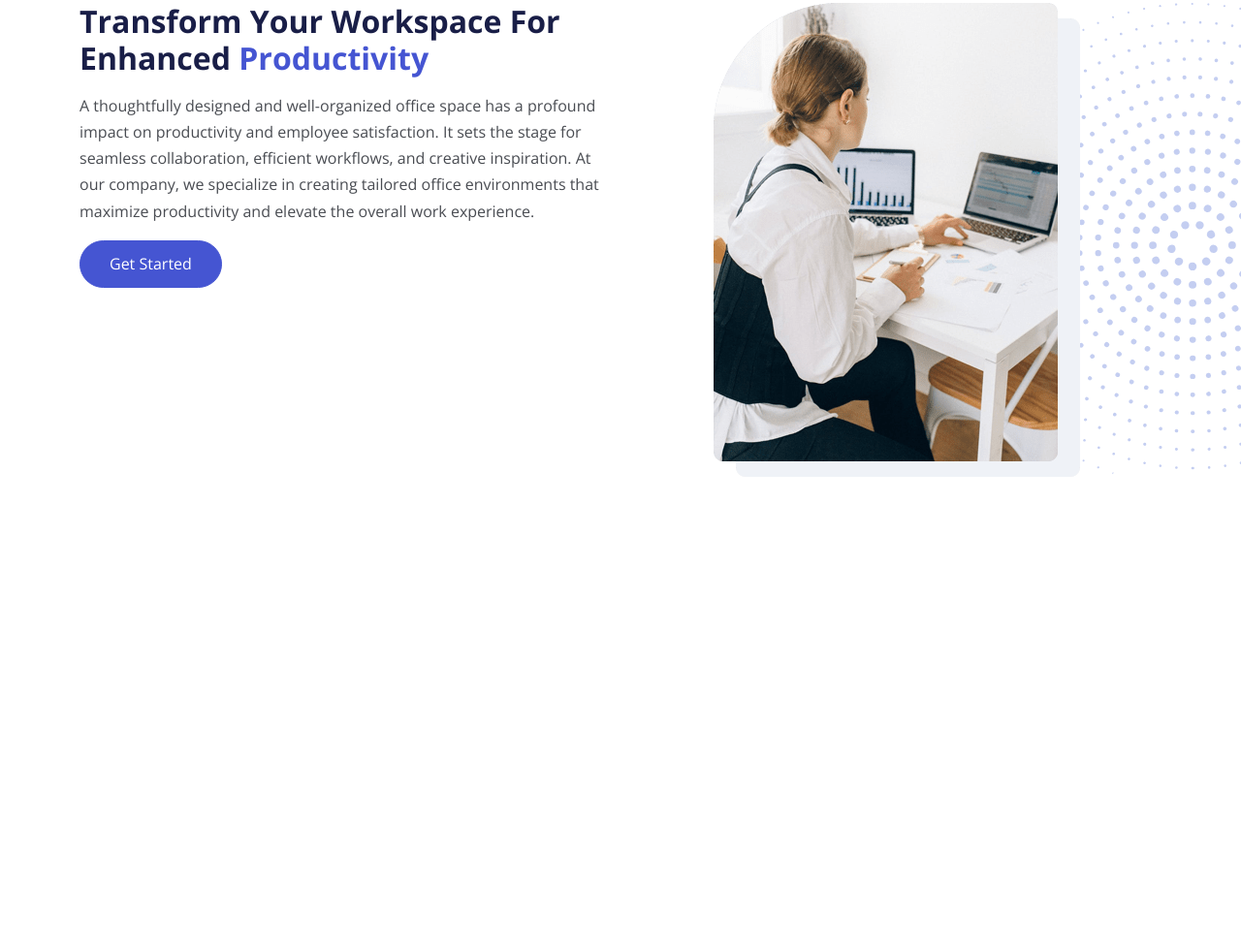
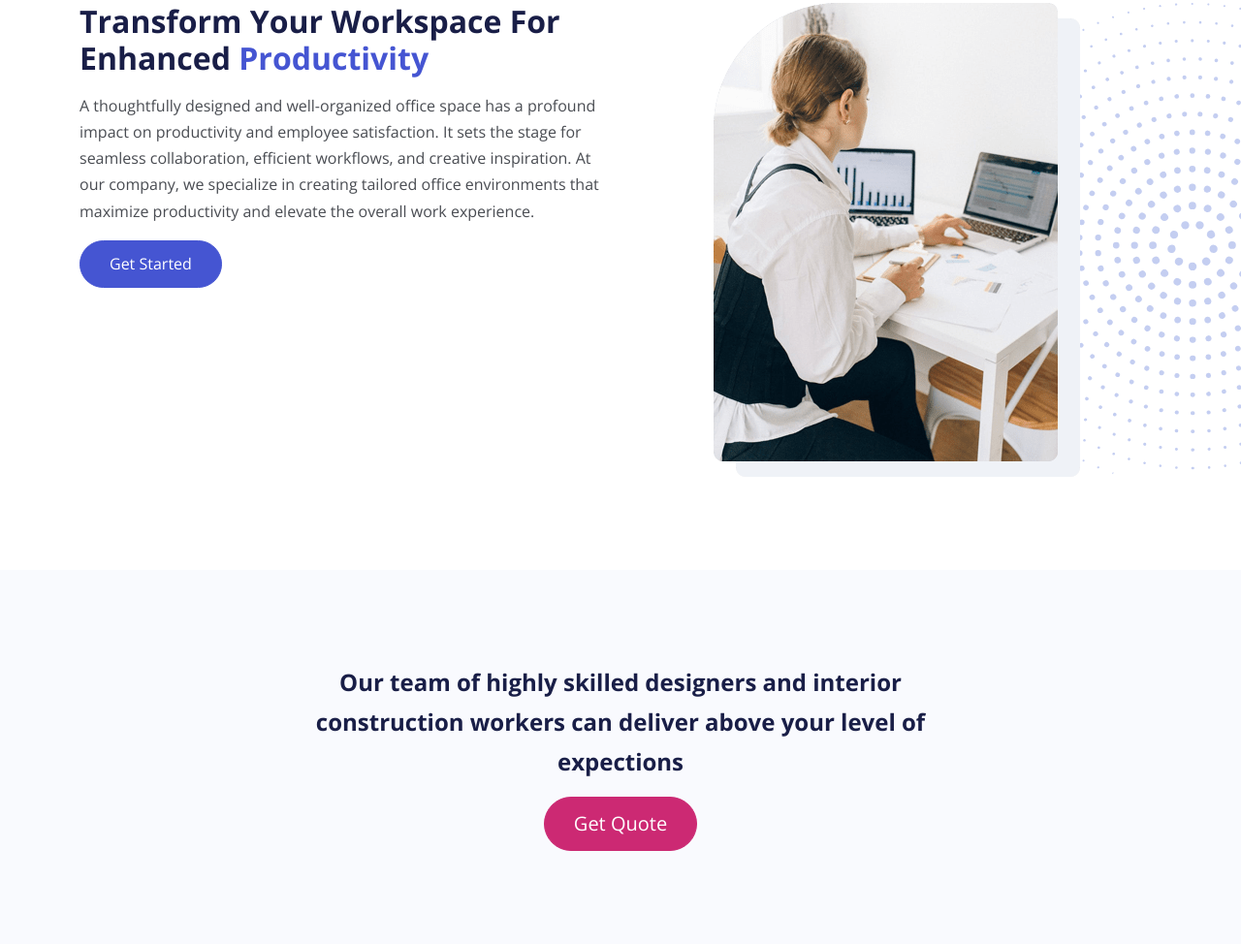
Before and after one commit to fikrirakala/yavin-website, a website: page index.html in a window 1280 px wide. Shown: the part 2719-3693 px from the top of the page at 97% size. Before the commit the page ends 3307 px from the top, so only its background shows below. Drawn offline with nearby package versions, Linux system fonts and the light colour scheme.

Commit message:
create get quote section

```diff
--- a/index.html
+++ b/index.html
@@ -251,6 +251,21 @@
       </div>
     </section>
 
+    <!-- Get quote -->
+    <section class="get-quote bg-light py-6 text-center">
+      <div class="container">
+        <div class="row justify-content-lg-center">
+          <div class="col-lg-8">
+            <h4 class="lh-base">
+              Our team of highly skilled designers and interior construction
+              workers can deliver above your level of expections
+            </h4>
+            <a href="#contact" class="btn btn-secondary btn-lg">Get Quote</a>
+          </div>
+        </div>
+      </div>
+    </section>
+
     <script src="js/bootstrap.bundle.min.js"></script>
     <script src="js/script.js"></script>
   </body>
```
